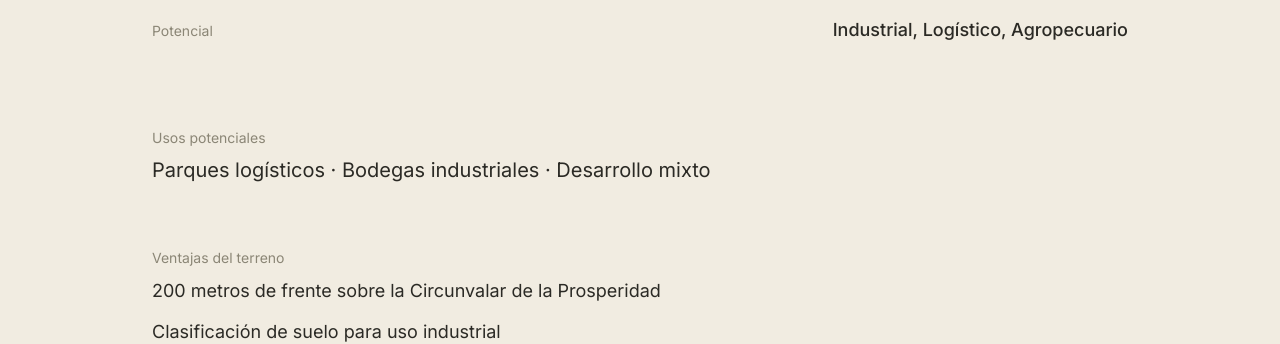
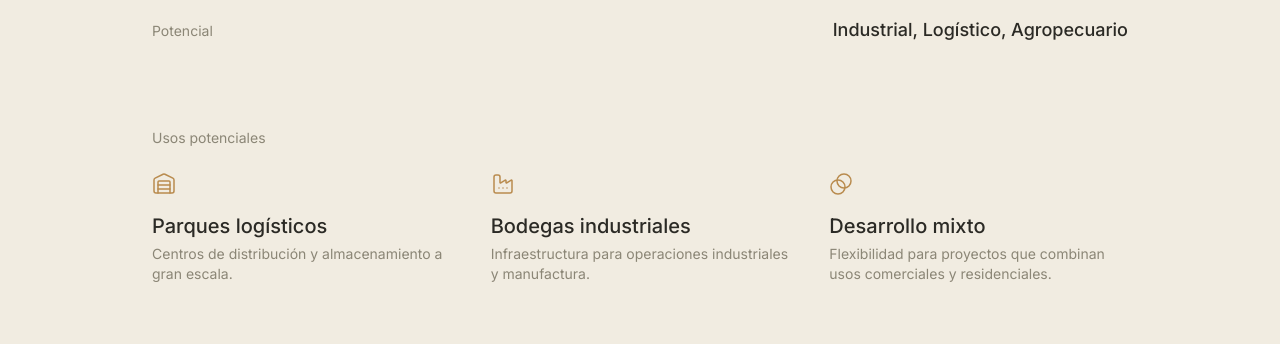
Before and after one commit to hfritz/terreno-galapa, a Next.js app: page / in a window 1280 px wide. Shown: the part 1140-1484 px from the top of the page. Built offline with nearby package versions, Linux system fonts and the light colour scheme.

Commit message:
Give usos potenciales a 3-column visual treatment with icons and descriptions.

```diff
--- a/src/components/sections/property-specs.tsx
+++ b/src/components/sections/property-specs.tsx
@@ -1,4 +1,23 @@
+import { Blend, Factory, Warehouse } from "lucide-react";
 import { property } from "@/lib/property";
+
+const usos = [
+  {
+    label: property.usosPotenciales[0],
+    description: "Centros de distribución y almacenamiento a gran escala.",
+    icon: Warehouse,
+  },
+  {
+    label: property.usosPotenciales[1],
+    description: "Infraestructura para operaciones industriales y manufactura.",
+    icon: Factory,
+  },
+  {
+    label: property.usosPotenciales[2],
+    description: "Flexibilidad para proyectos que combinan usos comerciales y residenciales.",
+    icon: Blend,
+  },
+];
 
 const specs = [
   { label: "Área total", value: `${property.areaHectareas} hectáreas (${property.areaM2.toLocaleString("es-CO")} m²)` },
@@ -29,11 +48,24 @@ export function PropertySpecs() {
           ))}
         </dl>
 
-        <div className="mt-16 max-w-2xl">
+        <div className="mt-16">
           <h3 className="text-sm text-muted-foreground">Usos potenciales</h3>
-          <p className="mt-2 text-xl text-foreground">
-            {property.usosPotenciales.join(" · ")}
-          </p>
+          <div className="mt-6 grid gap-10 sm:grid-cols-3">
+            {usos.map((uso) => (
+              <div key={uso.label}>
+                <uso.icon
+                  className="size-6 text-accent-warm"
+                  strokeWidth={1.5}
+                />
+                <p className="mt-4 text-xl font-medium text-foreground">
+                  {uso.label}
+                </p>
+                <p className="mt-1 text-sm text-muted-foreground">
+                  {uso.description}
+                </p>
+              </div>
+            ))}
+          </div>
         </div>
 
         <div className="mt-16 max-w-2xl">
```
